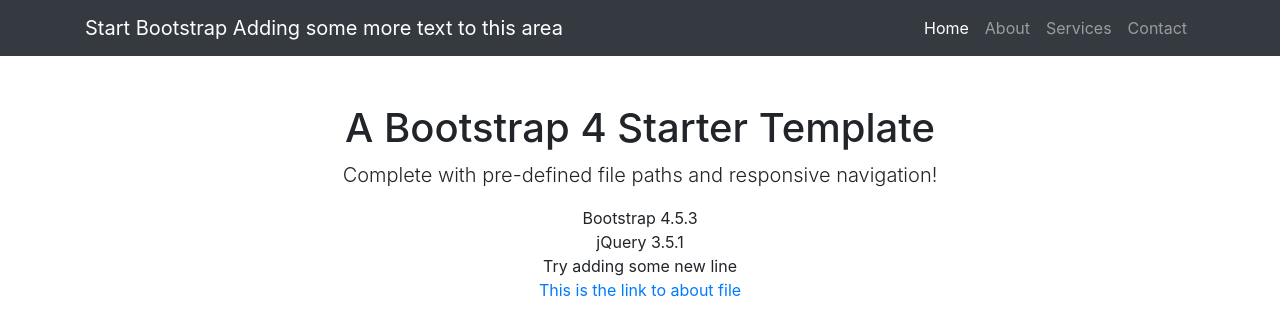
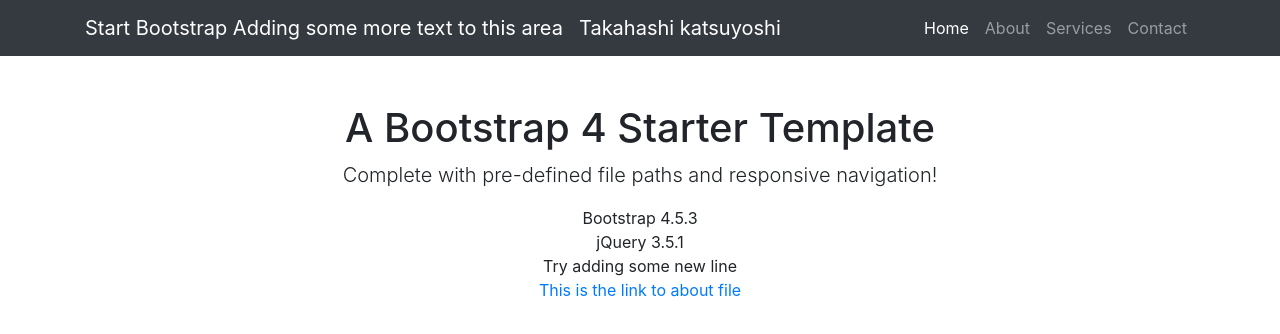
Before and after one commit to H-I-S-Vietnam/github-examples, a website: page index.html in a window 1280 px wide. Drawn offline with Linux system fonts and the light colour scheme.

Commit message:
Update index.html
Change 29-30

```diff
--- a/index.html
+++ b/index.html
@@ -26,6 +26,8 @@
         <div class="container">
             <a class="navbar-brand"
                href="#">Start Bootstrap Adding some more text to this area</a>
+            <a class="navbar-brand"
+               href="#">Takahashi katsuyoshi</a>
             <button class="navbar-toggler"
                     type="button"
                     data-toggle="collapse"
```
